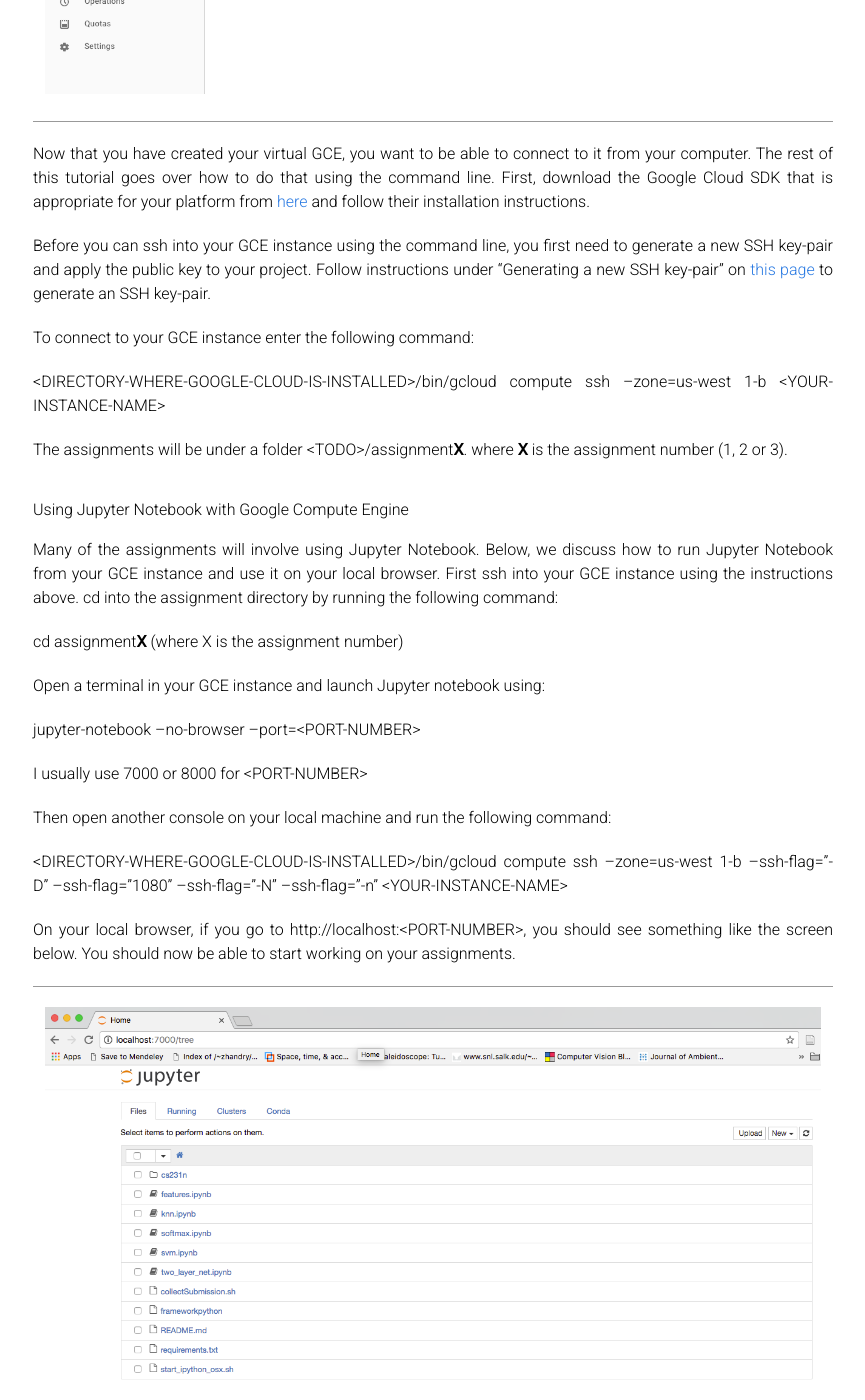
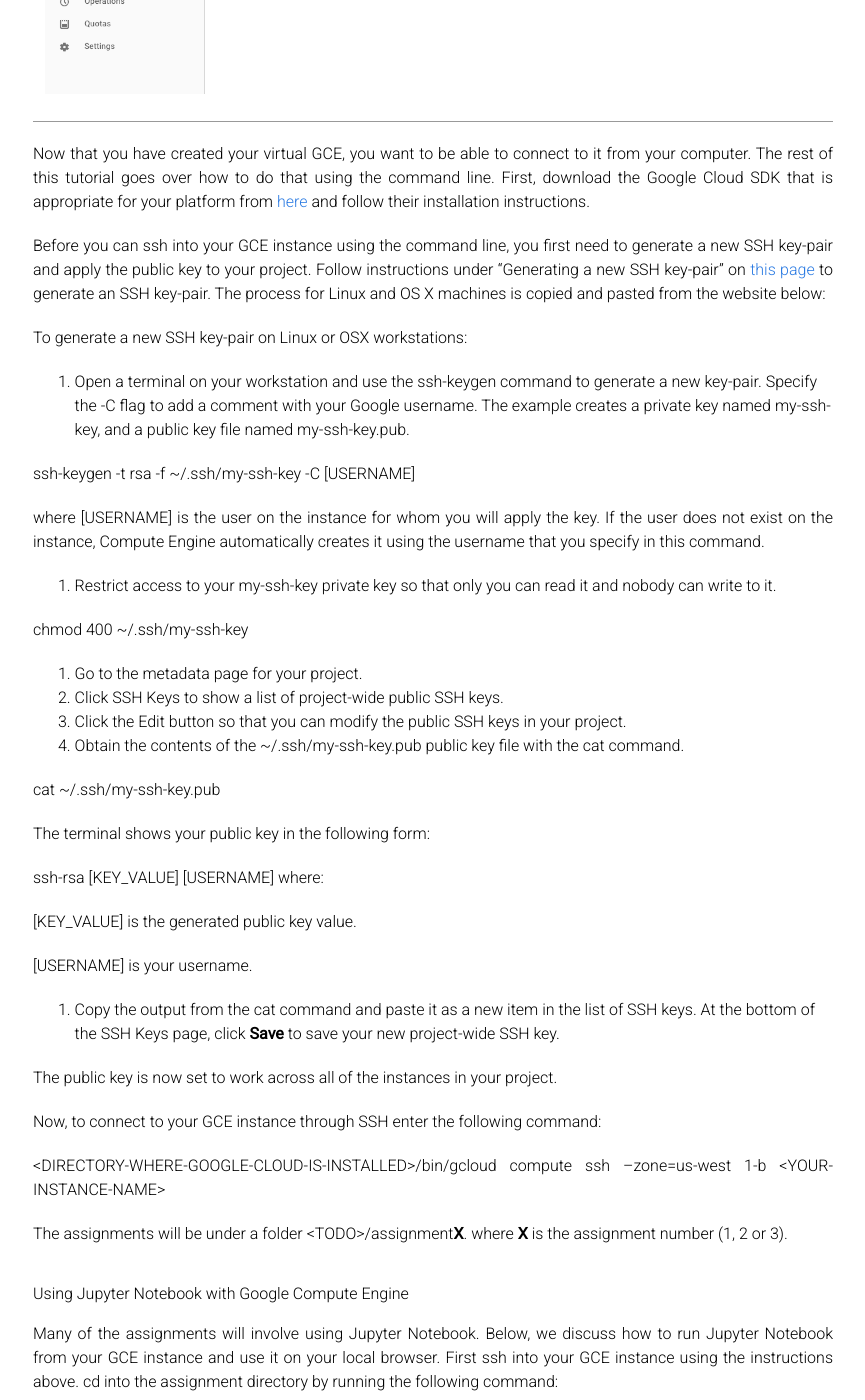
Before and after one commit to cs231n/cs231n.github.io, a Jekyll site: the page built from google_cloud_tutorial.md, in a window 1280 px wide and 1400 px high, scrolled down 4579 px. Shown: the whole window, without its empty margins (207-1072 px from the left). Built offline with Jekyll 4.4.1, drawn with Linux system fonts in a browser that asks for light colours.

Commit message:
added ssh steps

```diff
--- a/google_cloud_tutorial.md
+++ b/google_cloud_tutorial.md
@@ -49,11 +49,45 @@ Make sure that the Zone is set to be us-west1-b (for assignments where you need
 
 Now that you have created your virtual GCE, you want to be able to connect to it from your computer. The rest of this tutorial goes over how to do that using the command line. First, download the Google Cloud SDK that is appropriate for your platform from [here](https://cloud.google.com/sdk/docs/ "Title") and follow their installation instructions.
 
-Before you can ssh into your GCE instance using the command line, you first need to generate a new SSH key-pair and apply the public key to your project. Follow instructions under "Generating a new SSH key-pair" on [this page](https://cloud.google.com/compute/docs/instances/connecting-to-instance "Title") to generate an SSH key-pair.
+Before you can ssh into your GCE instance using the command line, you first need to generate a new SSH key-pair and apply the public key to your project. Follow instructions under "Generating a new SSH key-pair" on [this page](https://cloud.google.com/compute/docs/instances/connecting-to-instance "Title") to generate an SSH key-pair. The process for Linux and OS X machines is copied and pasted from the website below:
 
+To generate a new SSH key-pair on Linux or OSX workstations:
 
+1. Open a terminal on your workstation and use the ssh-keygen command to generate a new key-pair. Specify the -C flag to add a comment with your Google username. The example creates a private key named my-ssh-key, and a public key file named my-ssh-key.pub.
 
-To connect to your GCE instance enter the following command:
+ssh-keygen -t rsa -f ~/.ssh/my-ssh-key -C [USERNAME]
+
+where [USERNAME] is the user on the instance for whom you will apply the key. If the user does not exist on the instance, Compute Engine automatically creates it using the username that you specify in this command.
+
+2. Restrict access to your my-ssh-key private key so that only you can read it and nobody can write to it.
+
+chmod 400 ~/.ssh/my-ssh-key
+
+3. Go to the metadata page for your project.
+
+4. Click SSH Keys to show a list of project-wide public SSH keys.
+
+5. Click the Edit button so that you can modify the public SSH keys in your project.
+
+6. Obtain the contents of the ~/.ssh/my-ssh-key.pub public key file with the cat command.
+
+cat ~/.ssh/my-ssh-key.pub
+
+The terminal shows your public key in the following form:
+
+ssh-rsa [KEY_VALUE] [USERNAME]
+where:
+
+[KEY_VALUE] is the generated public key value.
+
+[USERNAME] is your username.
+
+7. Copy the output from the cat command and paste it as a new item in the list of SSH keys.
+At the bottom of the SSH Keys page, click **Save** to save your new project-wide SSH key.
+
+The public key is now set to work across all of the instances in your project.
+
+Now, to connect to your GCE instance through SSH enter the following command:
 
 \<DIRECTORY-WHERE-GOOGLE-CLOUD-IS-INSTALLED\>/bin/gcloud compute ssh --zone=us-west 1-b \<YOUR-INSTANCE-NAME\>
 
```
